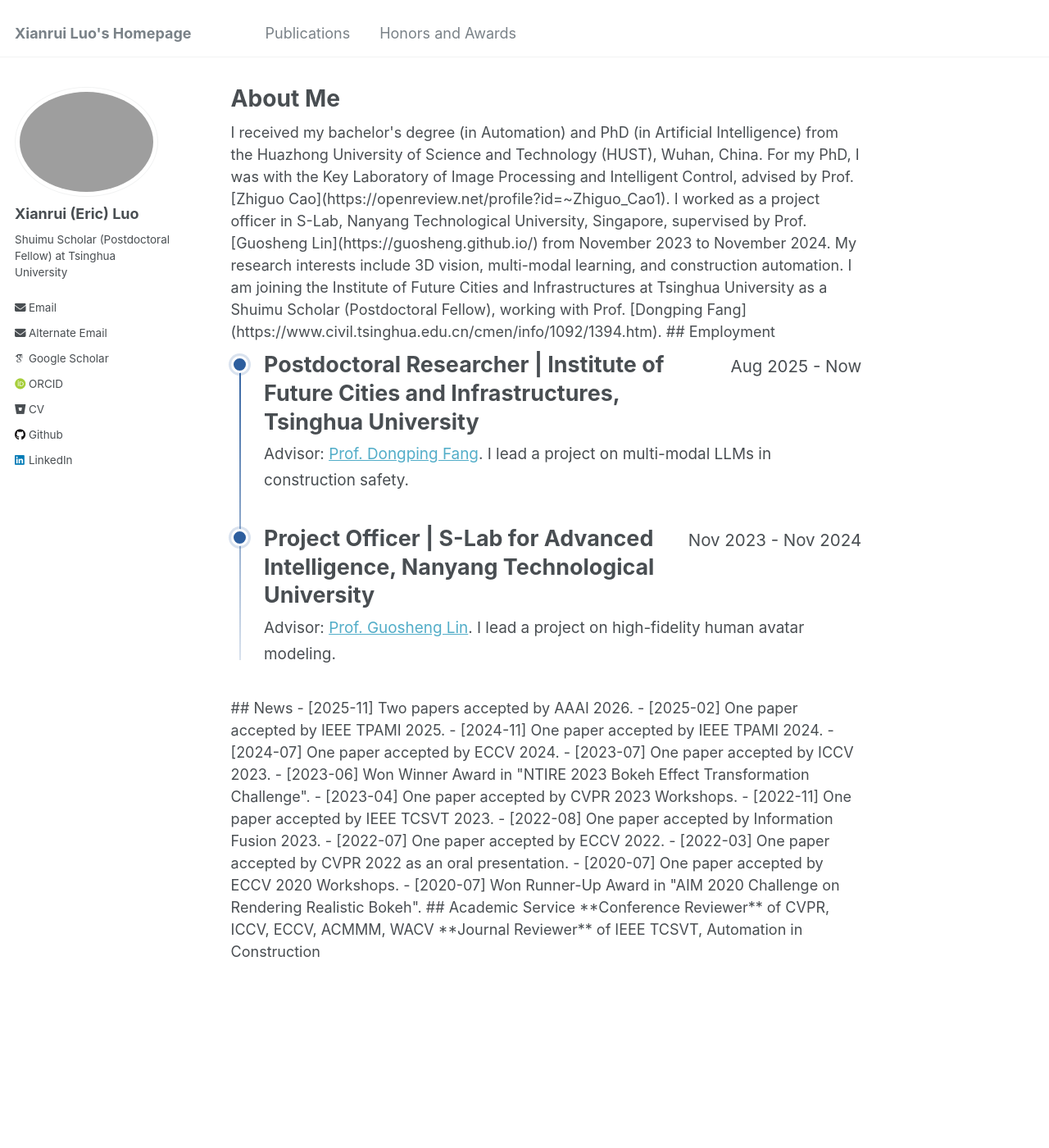
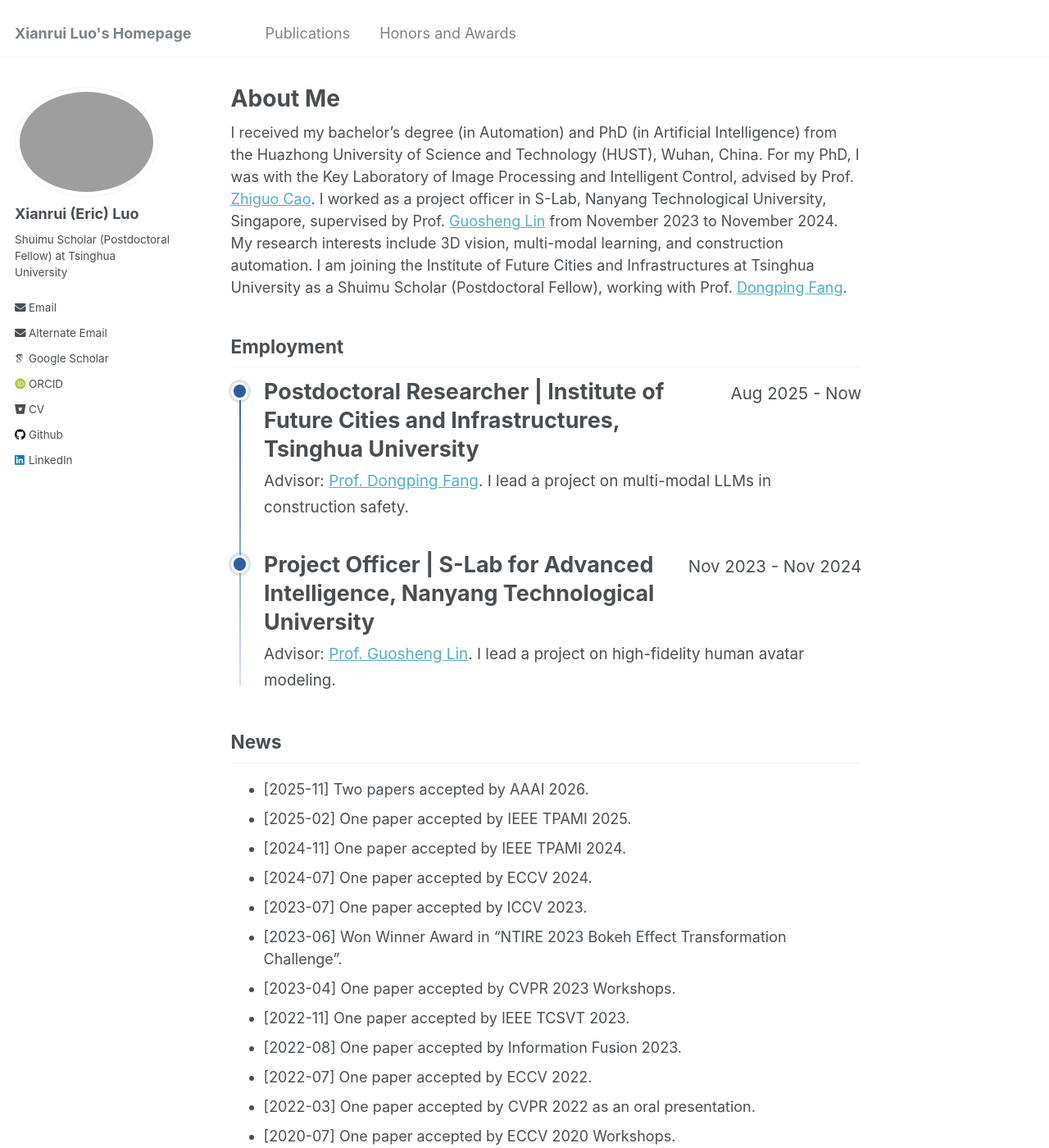
Before and after one commit to xianrui-luo/xianrui-luo.github.io, a Jekyll site: the page built from _pages/about.md, in a window 1280 px wide and 1400 px high. Shown: the whole window at 82% size. Built offline with Jekyll 4.4.1, drawn with Linux system fonts in a browser that asks for light colours; some web fonts are replaced; some of the changed text lies outside the part shown.

Commit message:
Update about.md

```diff
--- a/_pages/about.md
+++ b/_pages/about.md
@@ -7,7 +7,7 @@ redirect_from:
   - /about.html
 ---
 
-<div class="home-page-content">
+<div class="home-page-content" markdown="1">
 
 I received my bachelor's degree (in Automation) and PhD (in Artificial Intelligence) from the Huazhong University of Science and Technology (HUST), Wuhan, China.
 For my PhD, I was with the Key Laboratory of Image Processing and Intelligent Control, advised by Prof. [Zhiguo Cao](https://openreview.net/profile?id=~Zhiguo_Cao1).
```
